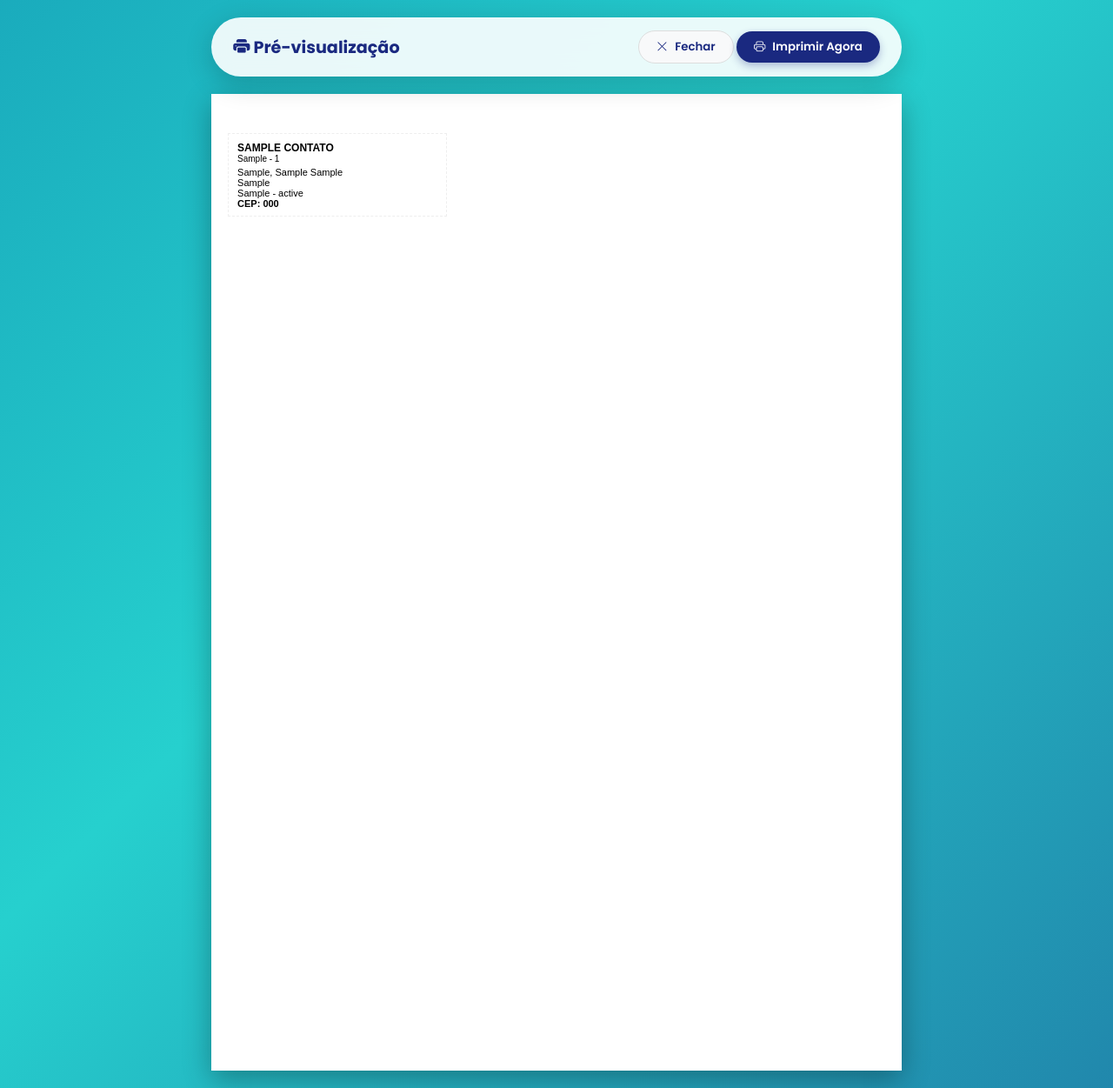
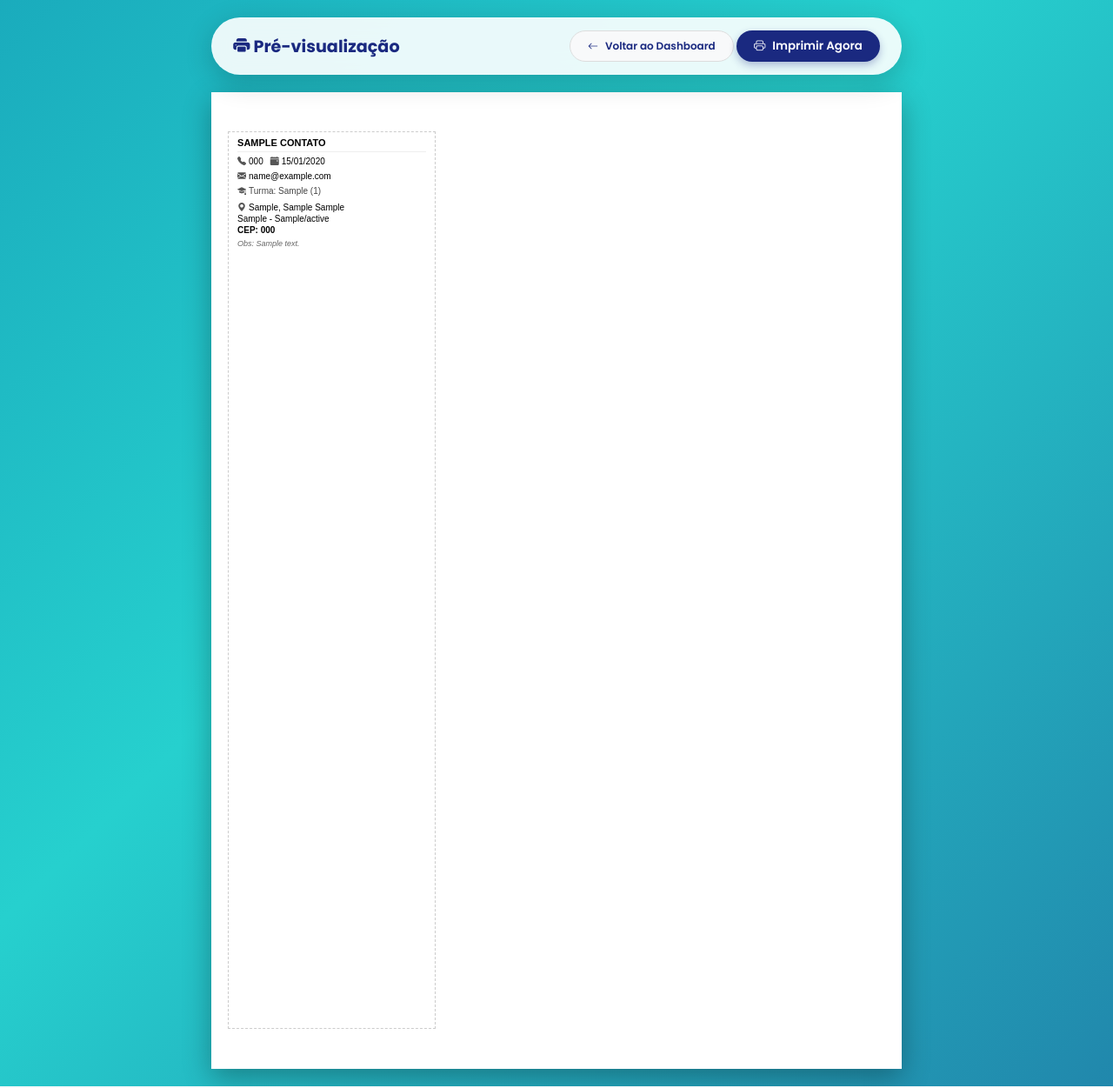
Before and after one commit to arnoldcainan/MarcalBarbosa, a Django app: template templates/agenda/etiquetas.html in a window 1280 px wide. Shown: the whole page at 87% size. Run offline with Django 5.2, Linux system fonts and the light colour scheme; the template is opened without the code that fills it: values that come from a table or form of the project are taken from there, others are empty; tables that the repository leaves empty hold one stand-in row (values such as "Sample post").

Commit message:
- Correção (fix): Criado o template `confirmar_delete.html` para resolver o Erro 500 ao tentar deletar um contato. - Nova funcionalidade (feat): Adicionado botão de "Imprimir" diretamente no card de Aniversariantes do Dashboard. - Melhoria (refactor): Reformulação completa da tela de Etiquetas (`etiquetas.html`):   - Inclusão de todos os dados do contato (telefone, e-mail, data de nascimento, descrições).   - Implementada lógica de paginação no template (`divisibleby:12`) para limitar 12 etiquetas por folha.   - Adicionada quebra de página via CSS (`page-break-after: always`) para impressão física alinhada.   - Substituído botão genérico de "Fechar" por um link real de "Voltar ao Dashboard".

```diff
--- a/templates/agenda/etiquetas.html
+++ b/templates/agenda/etiquetas.html
@@ -81,14 +81,15 @@
         .page {
             width: 210mm;
             min-height: 297mm;
-            padding: 12mm 5mm; /* Margens padrão Pimaco */
+            padding: 12mm 5mm;
             margin: 0 auto;
             background: white;
-            box-shadow: 0 10px 30px rgba(0,0,0,0.3); /* Sombra para parecer papel */
+            box-shadow: 0 10px 30px rgba(0,0,0,0.3);
             display: grid;
             grid-template-columns: repeat(3, 1fr); /* 3 Colunas */
-            grid-auto-rows: 25.4mm; /* Altura exata da etiqueta (1 polegada) */
-            gap: 0; /* Pimaco geralmente não tem gap horizontal, ajustamos no padding da etiqueta */
+            /* Ajustado para caber todas as informações sem cortar */
+            grid-auto-rows: minmax(40mm, auto);
+            gap: 5mm; /* Adicionado um pequeno espaçamento visual */
         }
 
         /* A Etiqueta Individual */
@@ -96,12 +97,18 @@
             padding: 5px 10px;
             display: flex;
             flex-direction: column;
-            justify-content: center;
-            font-family: Arial, sans-serif; /* Fonte legível para Correios */
-            font-size: 11px;
+            justify-content: flex-start;
+            font-family: Arial, sans-serif;
+            font-size: 10px; /* Reduzido levemente para caber mais dados */
             color: black;
-            border: 1px dashed #eee; /* Guia visual na tela apenas */
+            border: 1px dashed #ccc;
             overflow: hidden;
+            line-height: 1.3;
+        }
+
+        .etiqueta i {
+            margin-right: 3px;
+            color: #555;
         }
 
         /* -------------------------------------------
@@ -110,7 +117,7 @@
         @media print {
             @page {
                 size: A4;
-                margin: 0; /* Remove margens do navegador */
+                margin: 0;
             }
             body {
                 background: none;
@@ -119,7 +126,6 @@
                 padding: 0;
             }
 
-            /* Esconde a barra de botões e fundo */
             .no-print, .control-bar {
                 display: none !important;
             }
@@ -129,11 +135,12 @@
                 border: none;
                 box-shadow: none;
                 margin: 0;
-                padding: 12mm 5mm; /* Margem física da folha */
+                padding: 12mm 5mm;
+                gap: 0; /* Remove gap na impressão dependendo da folha adesiva */
             }
 
             .etiqueta {
-                border: none; /* Remove pontilhado */
+                border: none;
                 page-break-inside: avoid;
             }
         }
@@ -146,9 +153,9 @@
             <i class="bi bi-printer-fill"></i> Pré-visualização
         </div>
         <div>
-            <button onclick="window.close()" class="btn btn-voltar">
-                <i class="bi bi-x-lg"></i> Fechar
-            </button>
+            <a href="{% url 'dashboard' %}" class="btn btn-voltar">
+                <i class="bi bi-arrow-left"></i> Voltar ao Dashboard
+            </a>
 
             <button onclick="window.print()" class="btn btn-print">
                 <i class="bi bi-printer"></i> Imprimir Agora
@@ -159,22 +166,42 @@
     <div class="page">
         {% for contato in contatos %}
         <div class="etiqueta">
-            <div style="font-weight: bold; font-size: 12px; text-transform: uppercase;">
+            <div style="font-weight: bold; font-size: 11px; text-transform: uppercase; margin-bottom: 4px; border-bottom: 1px solid #eee; padding-bottom: 2px;">
                 {{ contato.nome }}
             </div>
 
+            <div style="display: flex; flex-wrap: wrap; gap: 8px; margin-bottom: 4px;">
+                {% if contato.telefone %}
+                    <span><i class="bi bi-telephone-fill"></i>{{ contato.telefone }}</span>
+                {% endif %}
+                {% if contato.data_nascimento %}
+                    <span><i class="bi bi-calendar-event-fill"></i>{{ contato.data_nascimento|date:"d/m/Y" }}</span>
+                {% endif %}
+            </div>
+
+            {% if contato.email %}
+                <div style="margin-bottom: 4px;">
+                    <i class="bi bi-envelope-fill"></i>{{ contato.email }}
+                </div>
+            {% endif %}
+
             {% if contato.turma %}
-                <div style="font-size: 10px; margin-bottom: 2px;">
-                    {{ contato.turma }}{% if contato.ano %} - {{ contato.ano }}{% endif %}
+                <div style="margin-bottom: 4px; color: #444;">
+                    <i class="bi bi-mortarboard-fill"></i>Turma: {{ contato.turma }}{% if contato.ano %} ({{ contato.ano }}){% endif %}
                 </div>
             {% endif %}
 
             <div style="margin-top: 2px;">
-                {{ contato.endereco }}, {{ contato.numero }} {{ contato.complemento }}<br>
-                {{ contato.bairro }}<br>
-                {{ contato.cidade }} - {{ contato.estado }}<br>
+                <i class="bi bi-geo-alt-fill"></i>{{ contato.endereco }}, {{ contato.numero }} {{ contato.complemento }}<br>
+                {{ contato.bairro }} - {{ contato.cidade }}/{{ contato.estado }}<br>
                 <strong>CEP: {{ contato.cep }}</strong>
             </div>
+
+            {% if contato.descricao %}
+                <div style="margin-top: 4px; font-size: 9px; font-style: italic; color: #666;">
+                    Obs: {{ contato.descricao|truncatechars:60 }}
+                </div>
+            {% endif %}
         </div>
         {% empty %}
             <div style="grid-column: 1/-1; text-align: center; padding: 50px; font-size: 14px; color: #666;">
```
Also changed, not shown: templates/agenda/confirmar_delete.html (added, +13 -0 lines), templates/agenda/dashboard.html (+16 -1 lines).
